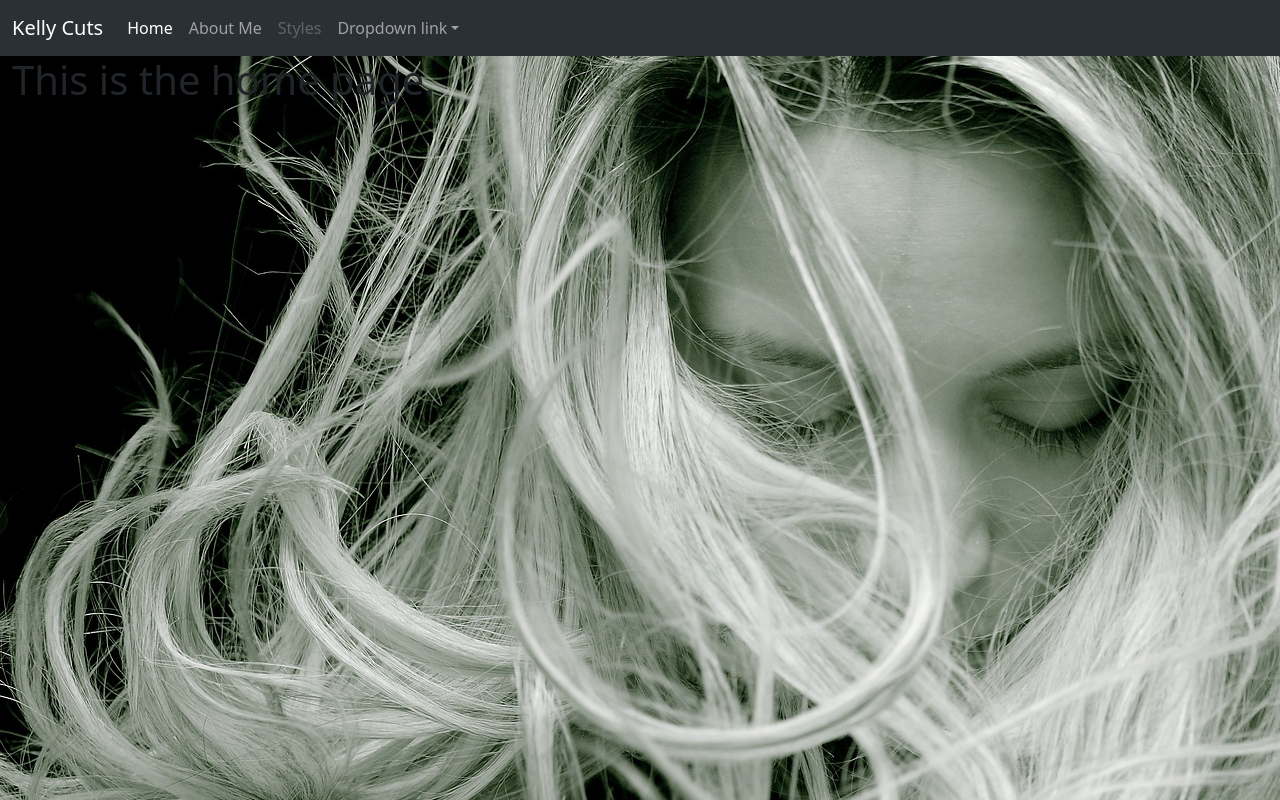
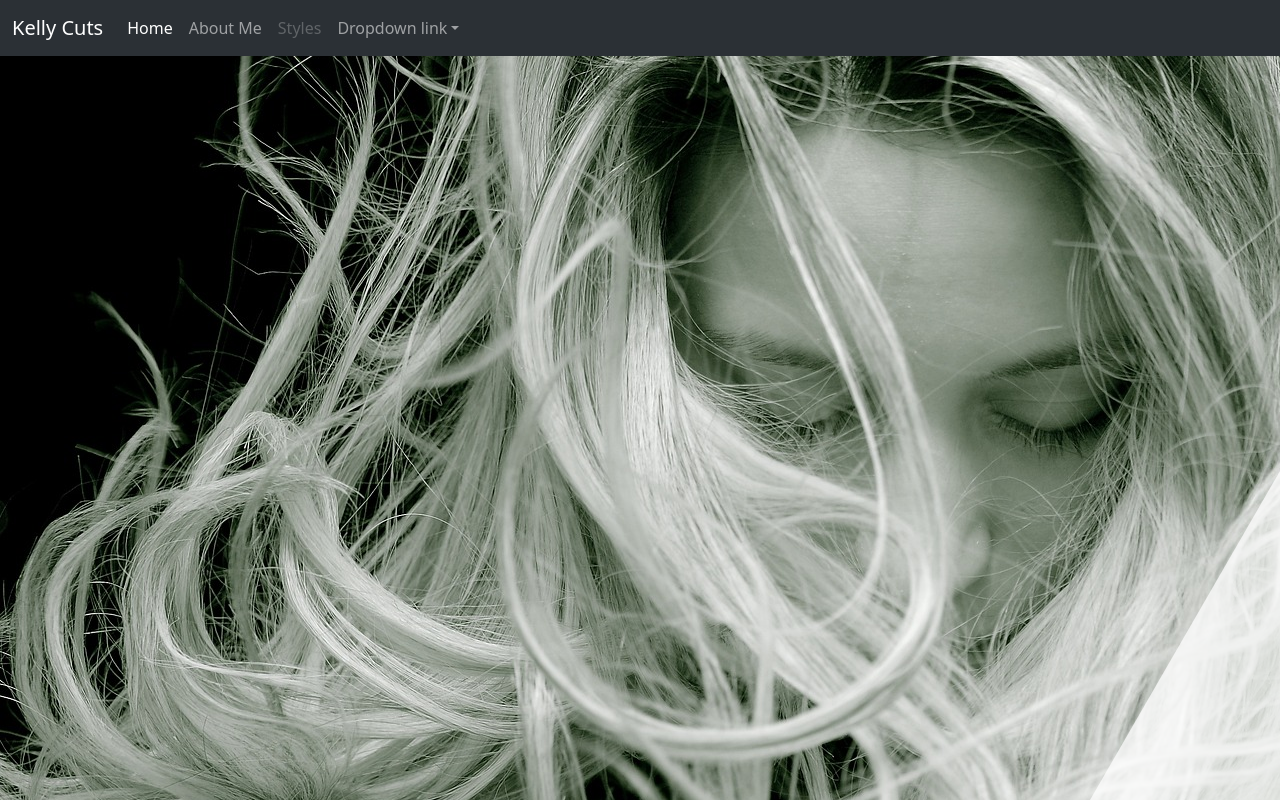
Before and after one commit to rgl10d/stylists-site, a React (Create React App) app in the folder client/: page / in a window 1280 px wide. Shown: the top 800 px of the page. Built offline with nearby package versions, Linux system fonts and the light colour scheme.

Commit message:
created a triangle mask for home hero

```diff
--- a/client/src/containers/Home/Home.css
+++ b/client/src/containers/Home/Home.css
@@ -6,4 +6,34 @@
     background-repeat: no-repeat;
     background-size: auto;
     background-position: center;
+    position: relative;
+    overflow: hidden;
+    display: flex;
 }
+
+#home-hero-appointment-btn {
+    align-self: flex-end;
+}
+
+#triangle-mask {
+    position: absolute;
+    top: 0;
+    left: 0;
+    width: 100%;
+    height: 100%;
+    overflow: hidden;
+  }
+
+  #triangle-mask:before {
+    content: "";
+    display: block;
+    position: absolute;
+    top: 0;
+    left: 70%; /* Adjust this value to control the position of the triangle */
+    width: 200%; /* Adjust this value to control the width of the triangle */
+    height: 100%;
+    background-color: white; /* Set the color of the triangle */
+    transform-origin: bottom right;
+    transform: skewX(-30deg);
+    opacity: 75%;
+  }
--- a/client/src/containers/Home/Home.jsx
+++ b/client/src/containers/Home/Home.jsx
@@ -1,5 +1,5 @@
 import React from "react";
-// import { Link } from 'react-router-dom';
+import { Link } from 'react-router-dom';
 import Navbar from "../../components/Navbar/Navbar";
 import "./Home.css";
 import Footer from "../../components/Footer/Footer";
@@ -9,7 +9,10 @@ const Home = () => {
     <>
       <Navbar />
       <div id="home-hero" className="container-fluid">
-        <h1>This is the home page.</h1>
+      <Link id="home-hero-appointment-btn" className="btn btn-primary" to="/about">Book an Appointment</Link>
+        <div id="triangle-mask">
+        </div>
+
       </div>
       <Footer />
     </>
```
